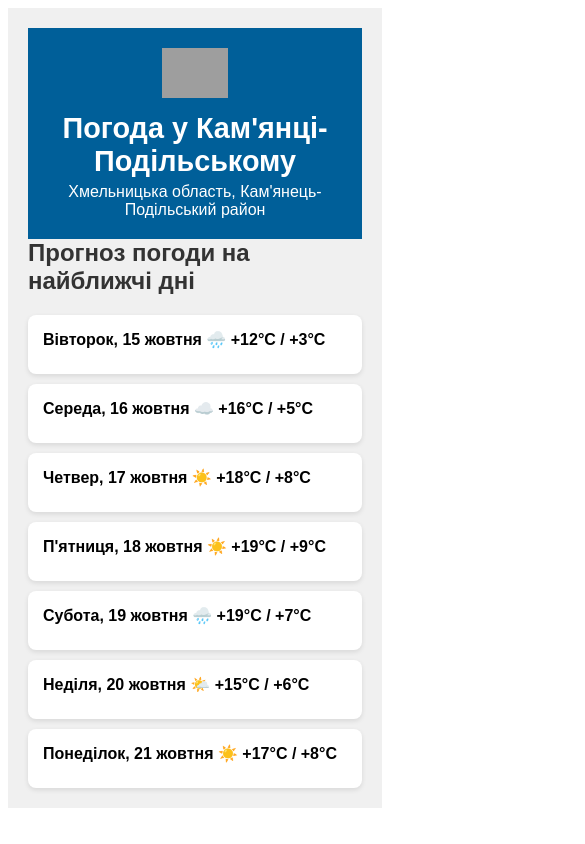
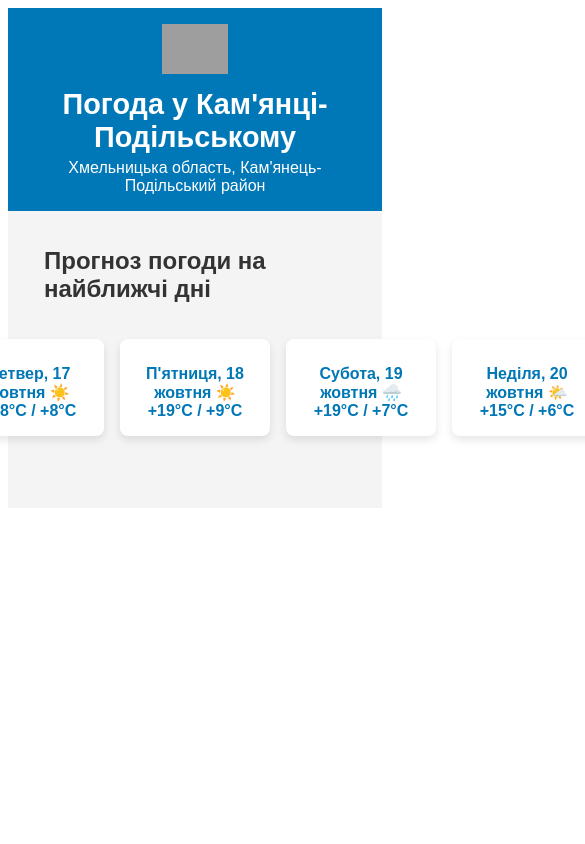
Before and after one commit to IT-Kamianets/weathersense, an Angular app: page / in a window 390 px wide. Shown: the top 844 px of the page, 585 px wide, since content can reach past the window. Built offline with nearby package versions, Linux system fonts and the light colour scheme; no server answers; grey boxes are pictures that could not be loaded.

Commit message:
Update app.component.scss newnew scss

```diff
--- a/src/app/app.component.scss
+++ b/src/app/app.component.scss
@@ -6,16 +6,16 @@
 
 body {
     font-family: Arial, sans-serif;
-    background-color: #f0f0f0;
-    padding: 20px;
+    background-color: #f4f4f4;
+    margin: 0;
+    padding: 0;
 }
 
 header {
     text-align: center;
-    background-color: #005f99;
-    padding: 20px;
+    padding: 1em;
+    background-color: #0077b6;
     color: white;
-}
 
     .logo img {
         height: 50px;
@@ -30,8 +30,18 @@ p {
         font-size: 1em;
         margin-top: 5px;
     }
+}
+
+main {
+    padding: 20px;
+}
 
 .forecast {
+    display: flex;
+    flex-direction: column;
+    align-items: center;
+    padding: 1em;
+
     h2 {
         margin-bottom: 20px;
         font-size: 1.5em;
@@ -40,20 +50,48 @@ p {
 
     .forecast-days {
         display: flex;
-        flex-direction: column;
-        gap: 10px;
+        justify-content: space-between;
+        gap: 1em;
+        flex-wrap: nowrap; /* Не переносити блоки на новий рядок */
+        overflow-x: auto; /* Прокрутка, якщо екран замалий для всіх блоків */
+        padding: 1em 0;
 
         .day {
+            background-color: #ffffff;
+            border-radius: 8px;
+            padding: 1em;
+            width: 150px;
+            box-shadow: 0px 4px 8px rgba(0, 0, 0, 0.1);
+            flex-shrink: 0;
+            text-align: center;
             position: relative;
-            background-color: white;
-            border-radius: 8px;
-            padding: 15px;
-            box-shadow: 0 2px 5px rgba(0, 0, 0, 0.1);
+
+            .date {
+                font-weight: bold;
+                margin-bottom: 10px;
+            }
+
+            .weather-icon {
+                font-size: 2em;
+                margin: 10px 0;
+            }
+
+            .temp-max {
+                color: #e74c3c;
+                font-weight: bold;
+            }
+
+            .temp-min {
+                color: #3498db;
+                font-weight: bold;
+            }
 
             label {
+                font-weight: bold;
                 display: block;
-                font-weight: bold;
                 cursor: pointer;
+                color: #0077b6;
+                margin-top: 10px;
             }
 
             input[type="checkbox"] {
@@ -61,20 +99,75 @@ p {
             }
 
             .details {
-                max-height: 0;
-                overflow: hidden;
-                transition: max-height 0.3s ease;
-                padding-top: 10px;
-                color: #333;
+                display: none;
+                text-align: left;
+                margin-top: 10px;
+                background-color: #f9f9f9;
+                border-radius: 8px;
+                padding: 10px;
+                box-shadow: 0px 4px 8px rgba(0, 0, 0, 0.1);
 
                 p {
                     margin: 5px 0;
+                    font-size: 0.9em;
+                    color: #555;
                 }
             }
 
-            input[type="checkbox"]:checked + .details {
-                max-height: 100px; /* Достатньо місця для вмісту */
+            input[type="checkbox"]:checked ~ .details {
+                display: block;
+            }
+        }
+
+        .day.today {
+            border: 2px solid #e74c3c; // Червона рамка для сьогоднішнього дня
+            background-color: #ffe4e1; // Світло-рожевий фон
         }
     }
 }
+
+.detailed-weather {
+    margin-top: 30px;
+
+    h2 {
+        margin-bottom: 10px;
+        font-size: 1.4em;
     }
+
+    table {
+        width: 100%;
+        border-collapse: collapse;
+
+        th, td {
+            border: 1px solid #ddd;
+            padding: 8px;
+            text-align: center;
+        }
+
+        th {
+            background-color: #f2f2f2;
+        }
+
+        tr:nth-child(even) {
+            background-color: #f9f9f9;
+        }
+    }
+}
+
+@media (max-width: 768px) {
+    .forecast-days {
+        flex-wrap: nowrap;
+        overflow-x: auto;
+    }
+
+    .day {
+        width: 100%;
+        margin-bottom: 20px;
+    }
+}
+
+@media (min-width: 769px) and (max-width: 1024px) {
+    .day {
+        width: 30%;
+    }
+}
```
Lines whose indentation alone changed are shown as unchanged.
